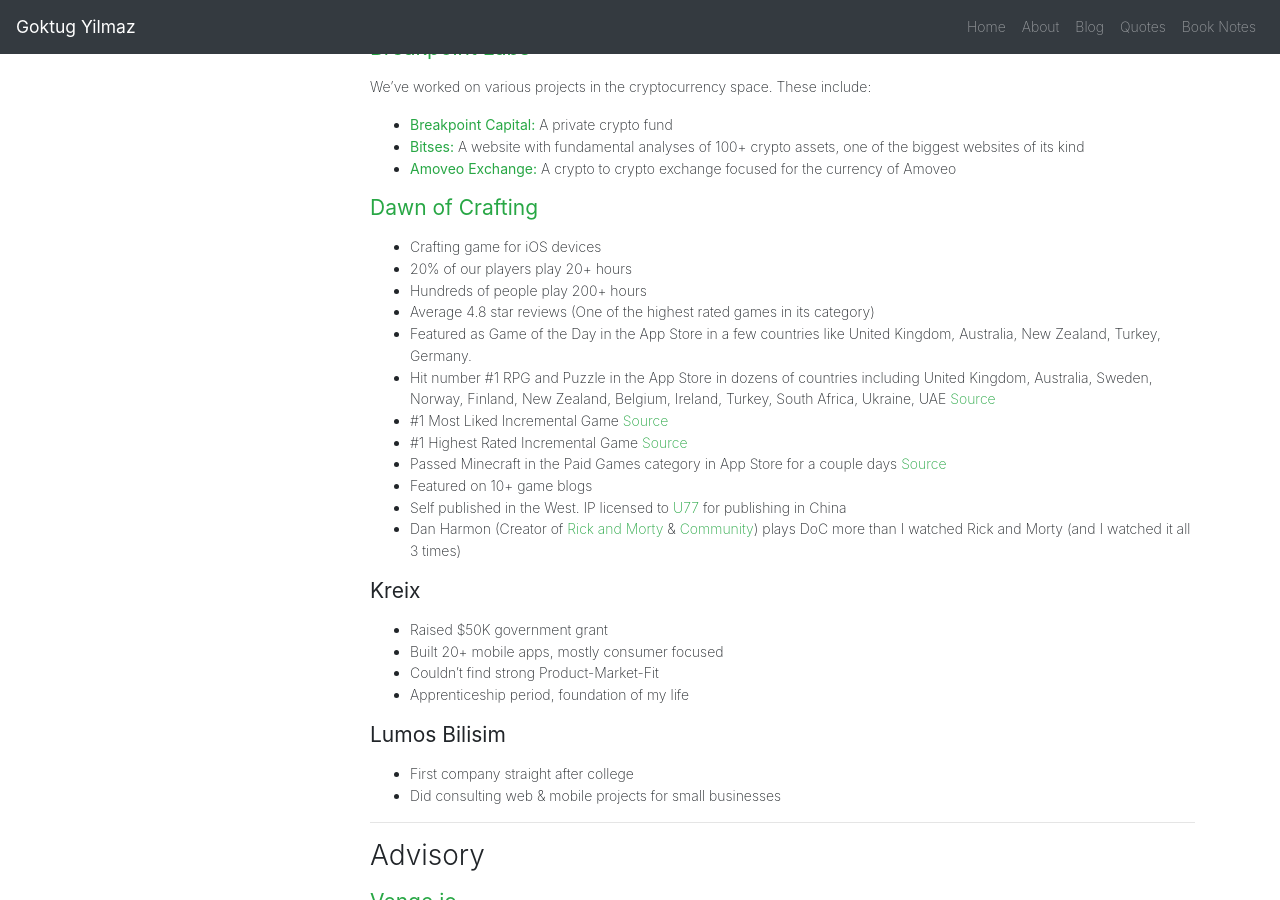
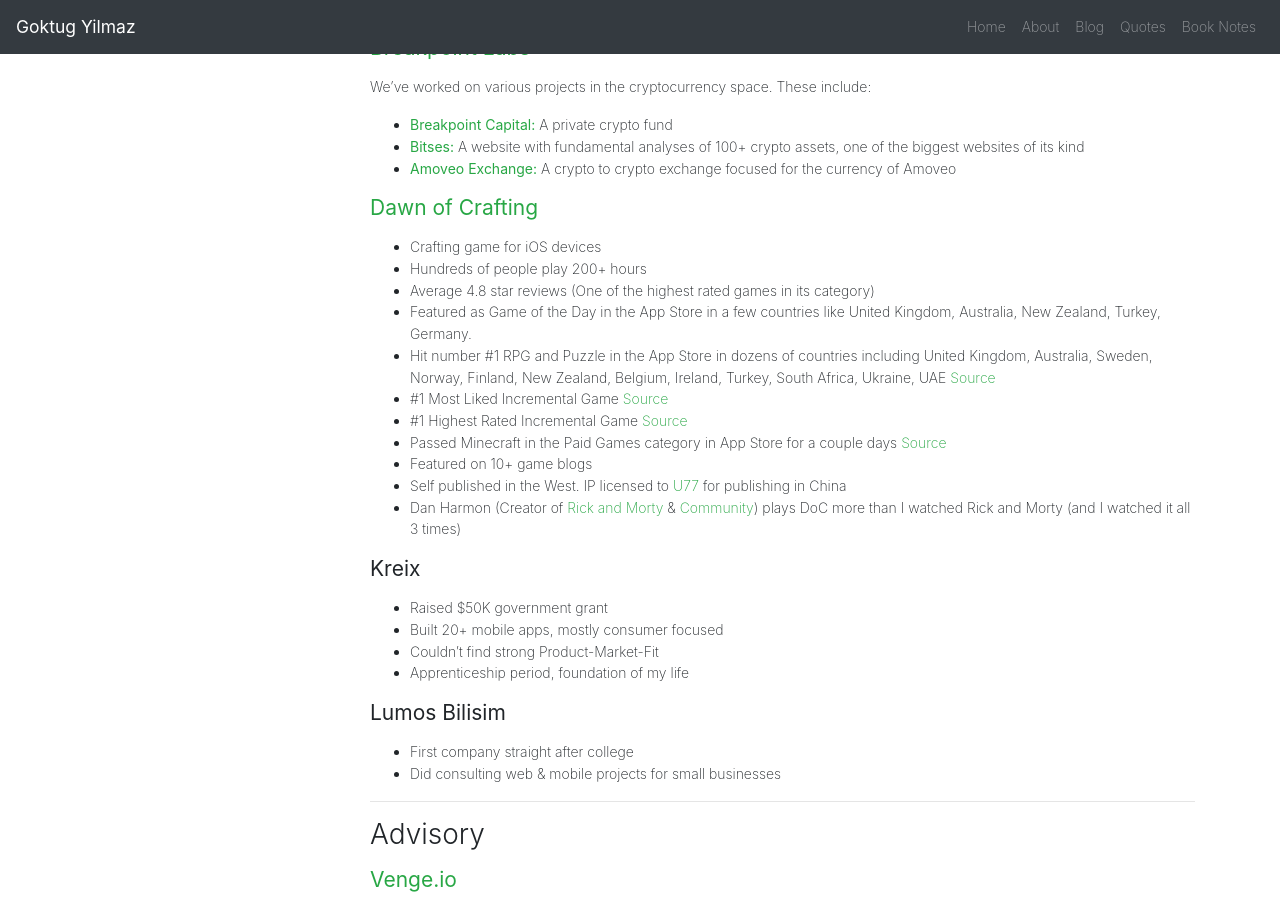
Before and after one commit to Esqarrouth/goktugyil.github.io, a Jekyll site: the page built from _pages/about.md, in a window 1280 px wide and 900 px high, scrolled down 1004 px. Built offline with Jekyll 4.4.1, drawn with Linux system fonts in a browser that asks for light colours; our own code applies the rules of GitHub Pages for plain Markdown files.

Commit message:
Update about.md

```diff
--- a/_pages/about.md
+++ b/_pages/about.md
@@ -49,7 +49,6 @@ We’ve worked on various projects in the cryptocurrency space. These include:
 
 #### <a id="dawnofcrafting" href="http://www.dawnofcrafting.com/">**Dawn of Crafting**</a>
 - Crafting game for iOS devices
-- 20% of our players play 20+ hours
 - Hundreds of people play 200+ hours
 - Average 4.8 star reviews (One of the highest rated games in its category)
 - Featured as Game of the Day in the App Store in a few countries like United Kingdom, Australia, New Zealand, Turkey, Germany.
```
